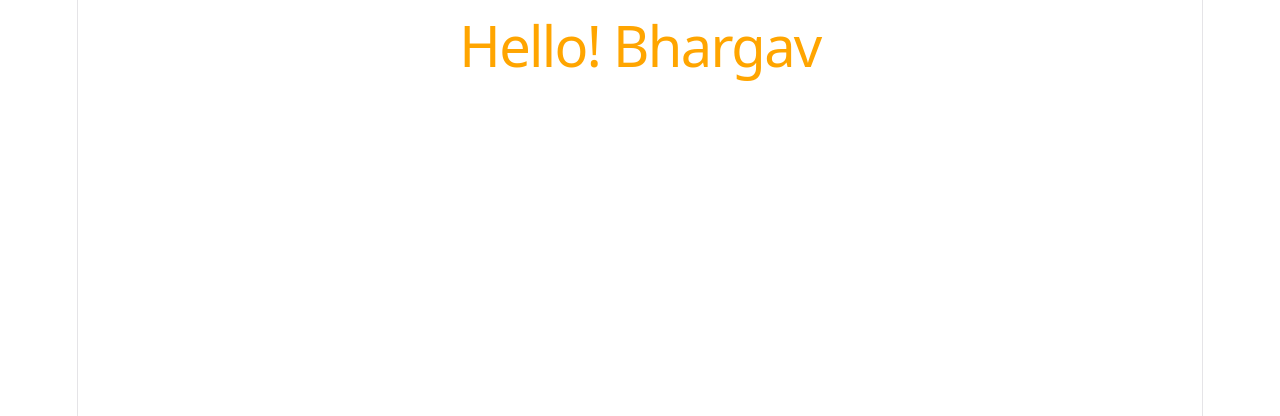
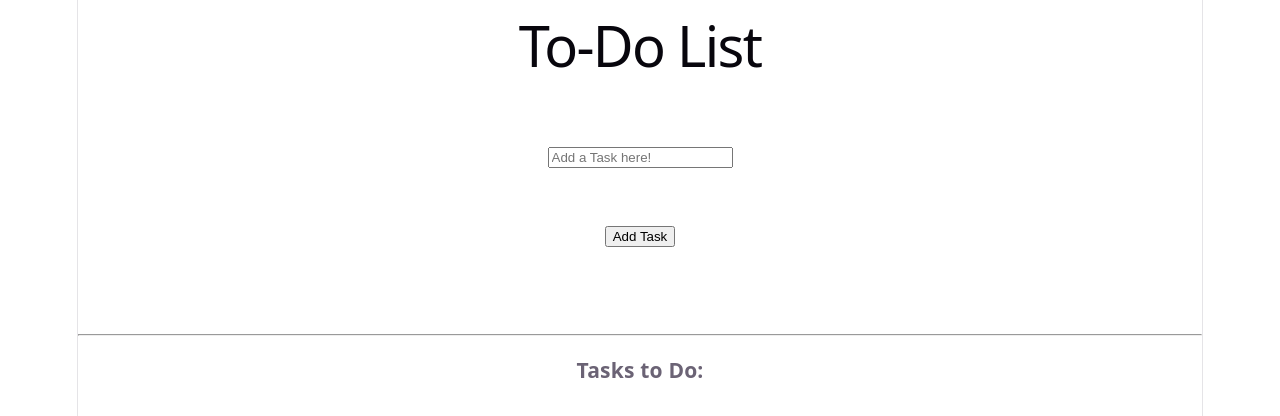
Before and after one commit to Bhargav-Bhamare/React-ToDo, a React (Vite) app: page / in a window 1280 px wide. Shown: the top 416 px of the page. Built offline with nearby package versions, Linux system fonts and the light colour scheme.

Commit message:
Basic Setup

```diff
--- a/src/App.jsx
+++ b/src/App.jsx
@@ -1,9 +1,9 @@
-import MsgBox from './MsgBox'
+import TodoList from './TodoList';
 import './App.css'
 
 function App() {
   return(
-  <MsgBox name = "Bhargav" textcolor = "orange"/>
+  <TodoList/>
 ) ;
 }
 
--- /dev/null
+++ b/src/TodoList.jsx
@@ -0,0 +1,25 @@
+import { useState } from "react";
+
+export default function TodoList(){
+    let [todos, setTodos] = useState(["Sample Task"]);
+    return(
+        <div>
+        <h1>To-Do List</h1>
+        <br /><br />
+        <input type="text" placeholder="Add a Task here!" />
+        <br /><br /><br />
+        <button>Add Task</button>
+        <br /><br /><br /><br />
+        <hr />
+        <h3>Tasks to Do:</h3>
+        <br /><br />
+        <ul>
+            {
+                todos.map((todo) =>{
+                    <li>{todo}</li>
+                })
+            }
+        </ul>
+        </div>
+    );
+}
```
